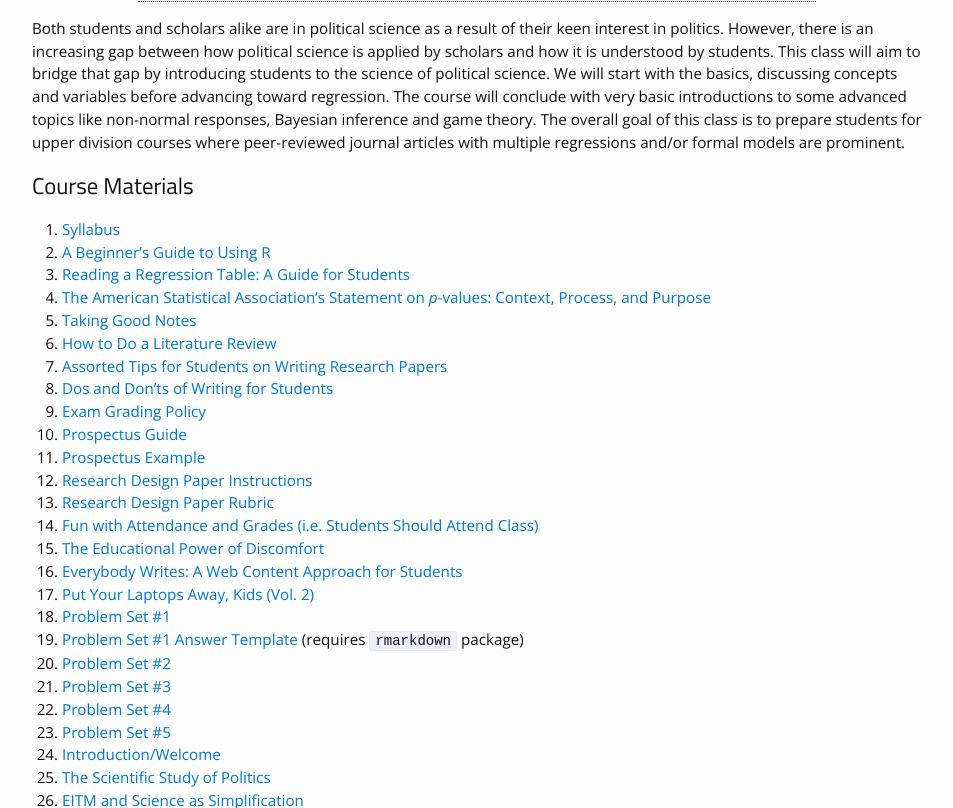
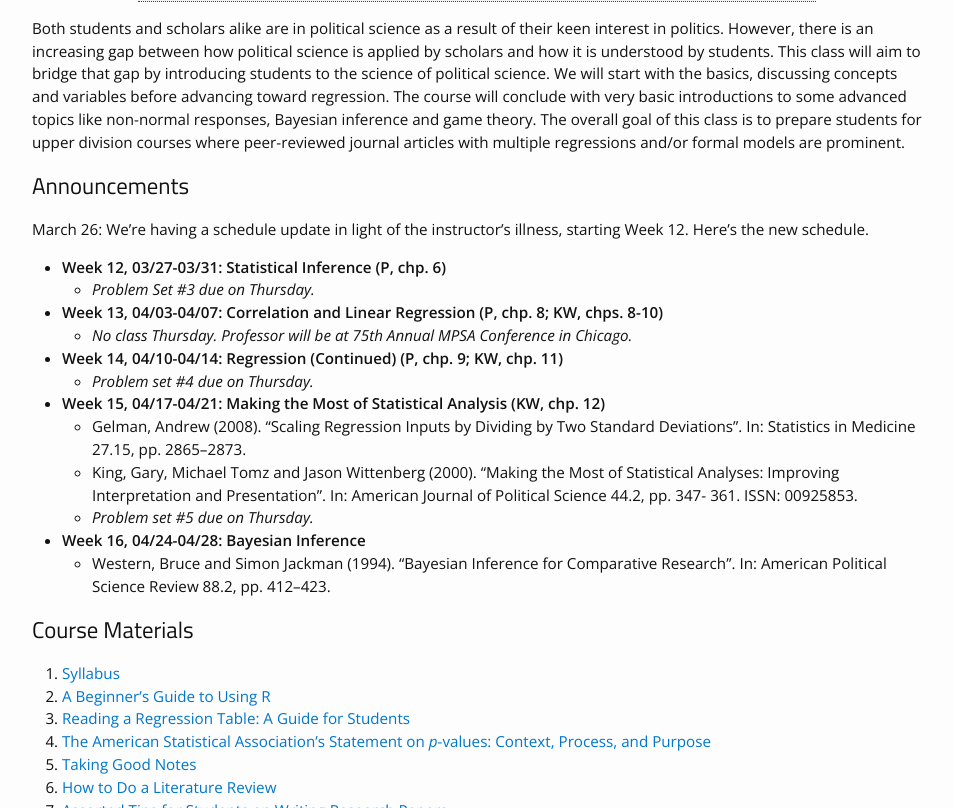
Before and after one commit to svmiller/svmiller.github.io, a Jekyll site: the page built from teaching/posc-3410.md, in a window 1280 px wide and 900 px high, scrolled down 387 px, cut to the strip 92-900 px from the top of the window. Shown: the whole strip, without its empty margins (163-1116 px from the left). Built offline with Jekyll 4.4.1, drawn with Linux system fonts in a browser that asks for light colours; nearby versions of some CDN libraries; some web fonts are replaced.

Commit message:
schedule update for 3410

```diff
--- a/teaching/posc-3410.md
+++ b/teaching/posc-3410.md
@@ -7,6 +7,23 @@ permalink: /teaching/posc-3410-quantitative-methods-in-political-science/
 {% include image.html url="/images/normal-distribution.png" caption="Just some normal distribution." width=676 align="center" %}
 
 Both students and scholars alike are in political science as a result of their keen interest in politics. However, there is an increasing gap between how political science is applied by scholars and how it is understood by students. This class will aim to bridge that gap by introducing students to the science of political science. We will start with the basics, discussing concepts and variables before advancing toward regression. The course will conclude with very basic introductions to some advanced topics like non-normal responses, Bayesian inference and game theory. The overall goal of this class is to prepare students for upper division courses where peer-reviewed journal articles with multiple regressions and/or formal models are prominent.
+
+## Announcements
+
+March 26: We're having a schedule update in light of the instructor's illness, starting Week 12. Here's the new schedule.
+
+- **Week 12, 03/27-03/31: Statistical Inference (P, chp. 6)**
+	- *Problem Set #3 due on Thursday.*
+- **Week 13, 04/03-04/07: Correlation and Linear Regression (P, chp. 8; KW, chps. 8-10)**
+	- *No class Thursday. Professor will be at 75th Annual MPSA Conference in Chicago.*
+- **Week 14, 04/10-04/14: Regression (Continued) (P, chp. 9; KW, chp. 11)**
+	- *Problem set #4 due on Thursday.*
+- **Week 15, 04/17-04/21: Making the Most of Statistical Analysis (KW, chp. 12)**
+	- Gelman, Andrew (2008). "Scaling Regression Inputs by Dividing by Two Standard Deviations". In: Statistics in Medicine 27.15, pp. 2865–2873.
+	- King, Gary, Michael Tomz and Jason Wittenberg (2000). "Making the Most of Statistical Analyses: Improving Interpretation and Presentation". In: American Journal of Political Science 44.2, pp. 347- 361. ISSN: 00925853.
+	- *Problem set #5 due on Thursday.*
+- **Week 16, 04/24-04/28: Bayesian Inference**
+	- Western, Bruce and Simon Jackman (1994). "Bayesian Inference for Comparative Research". In: American Political Science Review 88.2, pp. 412–423.
 
 ## Course Materials
 
```
